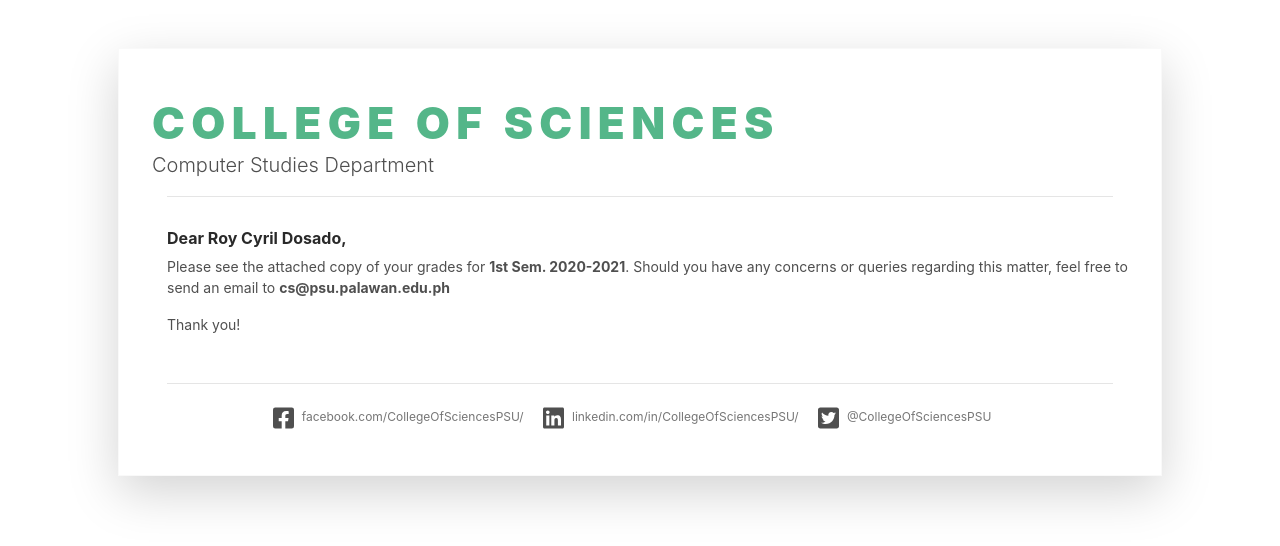
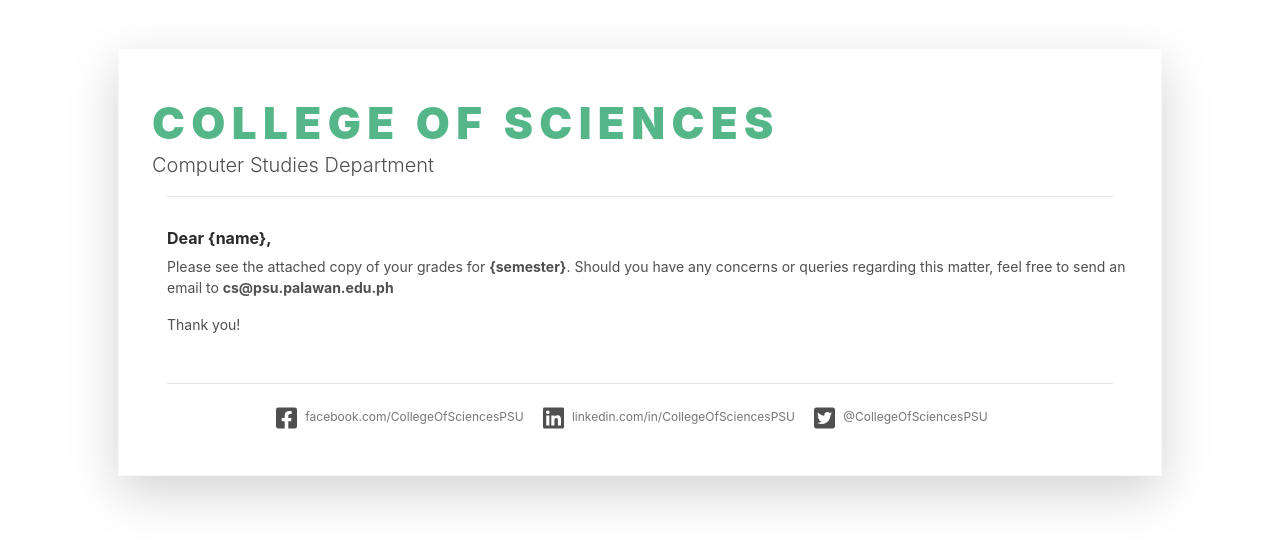
Before and after one commit to darkcumulus/psu-email-template, a plain HTML site: page cs-cs.html in a window 1280 px wide. Drawn offline with Linux system fonts and the light colour scheme.

Commit message:
add cs computer studies template

```diff
--- a/index.html
+++ b/cs-cs.html
@@ -43,10 +43,10 @@
 
 								<div class="item mb-3">
 									<div class="item-heading row align-items-center mb-2">
-										<h4 class="item-title col-12 col-md-6 col-lg-8 mb-2 mb-md-0">Dear Roy Cyril Dosado,</h4>
+										<h4 class="item-title col-12 col-md-6 col-lg-8 mb-2 mb-md-0">Dear {name},</h4>
 									</div>
 									<div class="item-content">
-										<p>Please see the attached copy of your grades for <b>1st Sem. 2020-2021</b>. Should you have any concerns or queries
+										<p>Please see the attached copy of your grades for <b>{semester}</b>. Should you have any concerns or queries
 regarding this matter, feel free to send an email to <b>cs@psu.palawan.edu.ph</b></p>Thank you!
 									</div>
 								</div><!--//item-->
@@ -58,8 +58,8 @@ regarding this matter, feel free to send an email to <b>cs@psu.palawan.edu.ph</b
 				<hr>
 				<div class="resume-footer text-center">
 							<ul class="resume-social-list list-inline mx-auto mb-0 d-inline-block text-muted">
-								<li class="list-inline-item mb-lg-0 mr-3"><a class="resume-link" href="https://facebook.com/CollegeOfSciencesPSU"><i class="fab fa-facebook-square fa-2x mr-2" data-fa-transform="down-4"></i><span class="d-none d-lg-inline-block text-muted">facebook.com/CollegeOfSciencesPSU/</span></a></li>
-								<li class="list-inline-item mb-lg-0 mr-3"><a class="resume-link" href="https://linkedin.com/in/CollegeOfSciencesPSU"><i class="fab fa-linkedin fa-2x mr-2" data-fa-transform="down-4"></i><span class="d-none d-lg-inline-block text-muted">linkedin.com/in/CollegeOfSciencesPSU/</span></a></li>
+								<li class="list-inline-item mb-lg-0 mr-3"><a class="resume-link" href="https://facebook.com/CollegeOfSciencesPSU"><i class="fab fa-facebook-square fa-2x mr-2" data-fa-transform="down-4"></i><span class="d-none d-lg-inline-block text-muted">facebook.com/CollegeOfSciencesPSU</span></a></li>
+								<li class="list-inline-item mb-lg-0 mr-3"><a class="resume-link" href="https://linkedin.com/in/CollegeOfSciencesPSU"><i class="fab fa-linkedin fa-2x mr-2" data-fa-transform="down-4"></i><span class="d-none d-lg-inline-block text-muted">linkedin.com/in/CollegeOfSciencesPSU</span></a></li>
 								<li class="list-inline-item mb-lg-0 mr-lg-3"><a class="resume-link" href="https://twitter.com/CollegeOfSciencesPSU"><i class="fab fa-twitter-square fa-2x mr-2" data-fa-transform="down-4"></i><span class="d-none d-lg-inline-block text-muted">@CollegeOfSciencesPSU</span></a></li>
 							</ul>
 				</div><!--//resume-footer-->
```
